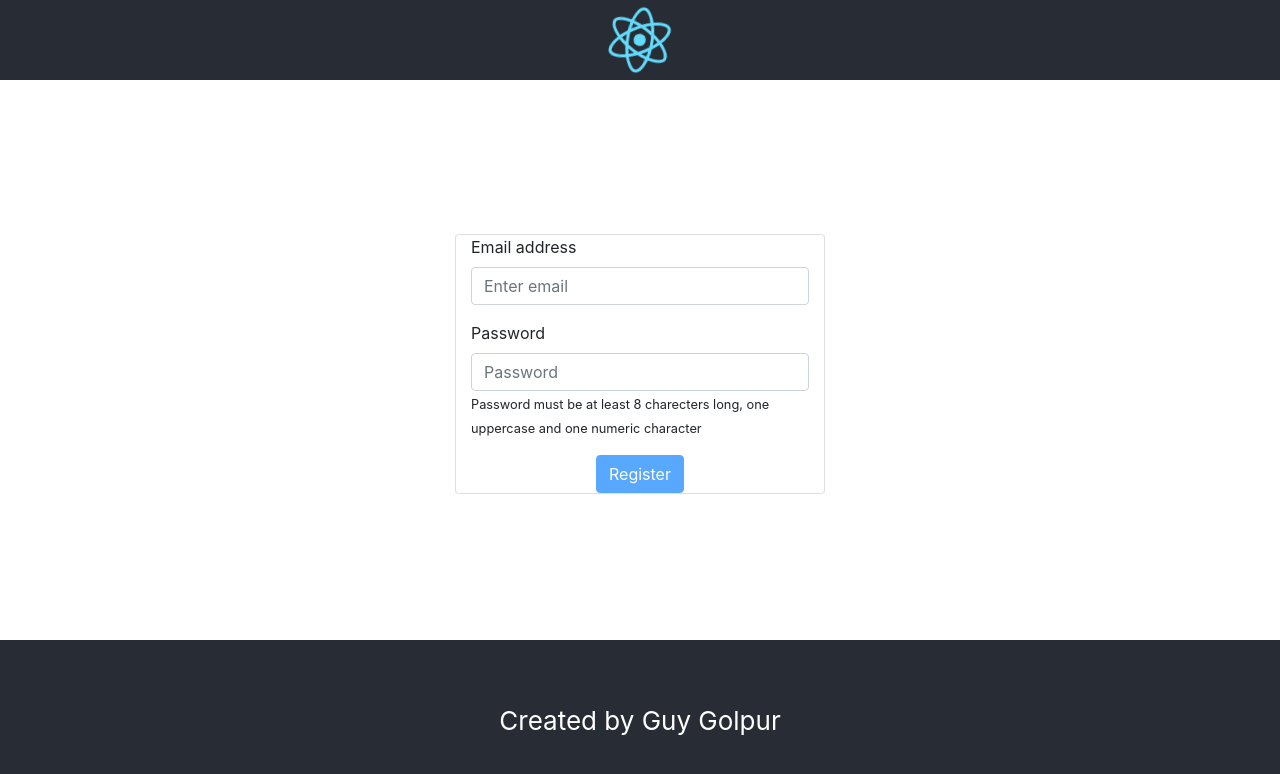
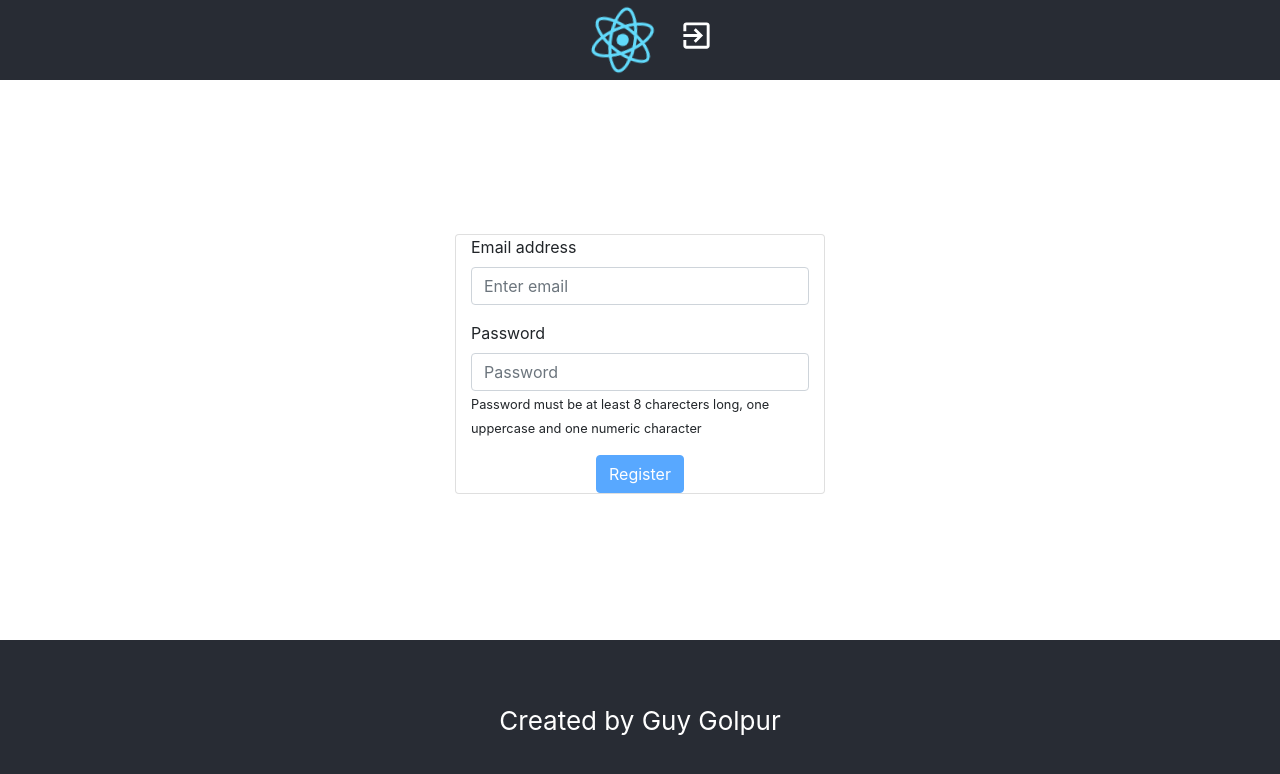
Before and after one commit to Guygolpur/project-manager-system, a React (Create React App) app: page / in a window 1280 px wide. Shown: the top 774 px of the page. Built offline with nearby package versions, Linux system fonts and the light colour scheme.

Commit message:
Worked with token cookie.
Store cookie in cookie.
Prevent moving between screens if logout.

```diff
--- a/package.json
+++ b/package.json
@@ -4,11 +4,13 @@
   "private": true,
   "dependencies": {
     "@material-ui/core": "^4.11.2",
+    "@material-ui/icons": "^4.11.2",
     "@testing-library/jest-dom": "^5.11.4",
     "@testing-library/react": "^11.1.0",
     "@testing-library/user-event": "^12.1.10",
     "axios": "^0.21.1",
     "formik": "^2.2.6",
+    "js-cookie": "^2.2.1",
     "react": "^17.0.1",
     "react-dom": "^17.0.1",
     "react-router-dom": "^5.2.0",
--- a/src/App.css
+++ b/src/App.css
@@ -9,6 +9,15 @@
   }
 }
 
+.App-header-container {
+  background-color: #282c34;
+  min-height: 10vh;
+  display: flex;
+  justify-content: center;
+  font-size: calc(10px + 2vmin);
+  color: white;
+}
+
 .App-header {
   background-color: #282c34;
   min-height: 10vh;
@@ -16,8 +25,17 @@
   flex-direction: column;
   align-items: center;
   justify-content: center;
-  font-size: calc(10px + 2vmin);
-  color: white;
+}
+
+.App-logout {
+  display: flex;
+  align-items: center;
+  justify-content: flex-end;
+}
+
+.App-logout:hover {
+  cursor: pointer;
+  color: dodgerblue;
 }
 
 .App-footer {
--- a/src/App.js
+++ b/src/App.js
@@ -1,5 +1,6 @@
-import React, { useState } from 'react'
-import { BrowserRouter as Router, Switch, Route } from "react-router-dom"
+import React, { useState, useEffect } from 'react'
+import { BrowserRouter as Router, Switch, Route, Redirect } from "react-router-dom"
+import Cookie from "js-cookie"
 
 import Header from './components/Header'
 import AlertComponent from './components/AlertComponent'
@@ -10,21 +11,38 @@ import './App.css'
 
 function App() {
 
-  const [errorMessage, updateErrorMessage] = useState(null);
+  const [errorMessage, updateErrorMessage] = useState(null)
+  const [loggedIn, updateLoggedIn] = useState(false)
+
+  useEffect(() => {
+    if (Cookie.get("token")) {
+      updateLoggedIn(true)
+    }
+    else {
+      updateLoggedIn(false)
+    }
+  }, [])
+
+  const isLogged = (childResponse) => {
+    updateLoggedIn(childResponse)
+  }
 
   return (
     <Router>
-      <Header />
+      <Header isLogged={isLogged} />
       <div className="container d-flex align-items-center flex-column">
         <Switch>
+
           <Route path="/" showError={updateErrorMessage} exact={true}>
-            <Login showError={updateErrorMessage}>
+            {loggedIn ? <Redirect to="/info" /> : <Login showError={updateErrorMessage} isLogged={isLogged}>
               <AlertComponent errorMessage={errorMessage} hideError={updateErrorMessage} />
-            </Login>
+            </Login>}
           </Route>
-          <Route path="/home">
-            <Home />
+
+          <Route path="/info">
+            {loggedIn ? <Home /> : <Redirect to="/" />}
           </Route>
+
         </Switch>
       </div>
       <Footer />
--- a/src/components/Header.js
+++ b/src/components/Header.js
@@ -1,11 +1,17 @@
 import React, { useState } from 'react'
+import LogOut from './LogOut'
 
 import logo from '../logo.svg';
 
 function Welcome(props) {
     return (
-        <div className="App-header">
-            <img src={logo} className="App-logo" alt="logo" />
+        <div className="App-header-container">
+            <div className="App-header">
+                <img src={logo} className="App-logo" alt="logo" />
+            </div>
+            <div className="App-logout">
+                <LogOut isLogged={props.isLogged}/>
+            </div>
         </div>
     )
 }
--- /dev/null
+++ b/src/components/LogOut.js
@@ -0,0 +1,22 @@
+import React from 'react'
+import { withRouter } from "react-router-dom"
+import ExitToAppIcon from '@material-ui/icons/ExitToApp'
+
+import Cookie from "js-cookie"
+
+function LogOut(props) {
+
+    return (
+        <>
+            <span onClick={() => {
+                Cookie.remove('token')
+                props.history.push('/')
+                props.isLogged(false)
+            }}>
+                <ExitToAppIcon fontSize="large" />
+            </span>
+        </>
+    )
+}
+
+export default withRouter(LogOut)
--- a/src/screens/Login.js
+++ b/src/screens/Login.js
@@ -2,8 +2,11 @@ import React, { useState } from 'react'
 import { withRouter } from "react-router-dom"
 import axios from 'axios'
 import { CircularProgress } from '@material-ui/core'
+import Cookie from "js-cookie"
 
 const API_BASE_URL = 'https://private-052d6-testapi4528.apiary-mock.com/authenticate'
+
+const token = Cookie.get("token") ? Cookie.get("token") : null
 
 function Login(props) {
 
@@ -11,7 +14,8 @@ function Login(props) {
         email: "",
         password: "",
         successMessage: null,
-        isLoading: false
+        isLoading: false,
+        token: ''
     })
 
     const handleChange = (e) => {
@@ -71,7 +75,11 @@ function Login(props) {
                         ...prevState,
                         'successMessage': 'Registration successful. Redirecting to home page..'
                     }))
-                    setState({ isLoading: false })
+                    setState({
+                        isLoading: false,
+                        token: response.data[0].token
+                    })
+                    Cookie.set("token", response.data[0].token)
                     redirectToHome();
                     props.showError(null)
                 } else {
@@ -86,7 +94,8 @@ function Login(props) {
     }
 
     const redirectToHome = () => {
-        props.history.push('/home');
+        props.isLogged(true)
+        props.history.push('/info')
     }
 
     return (
```
Also changed, not shown: 2 other files (tests, documents, lock files or other folders).
